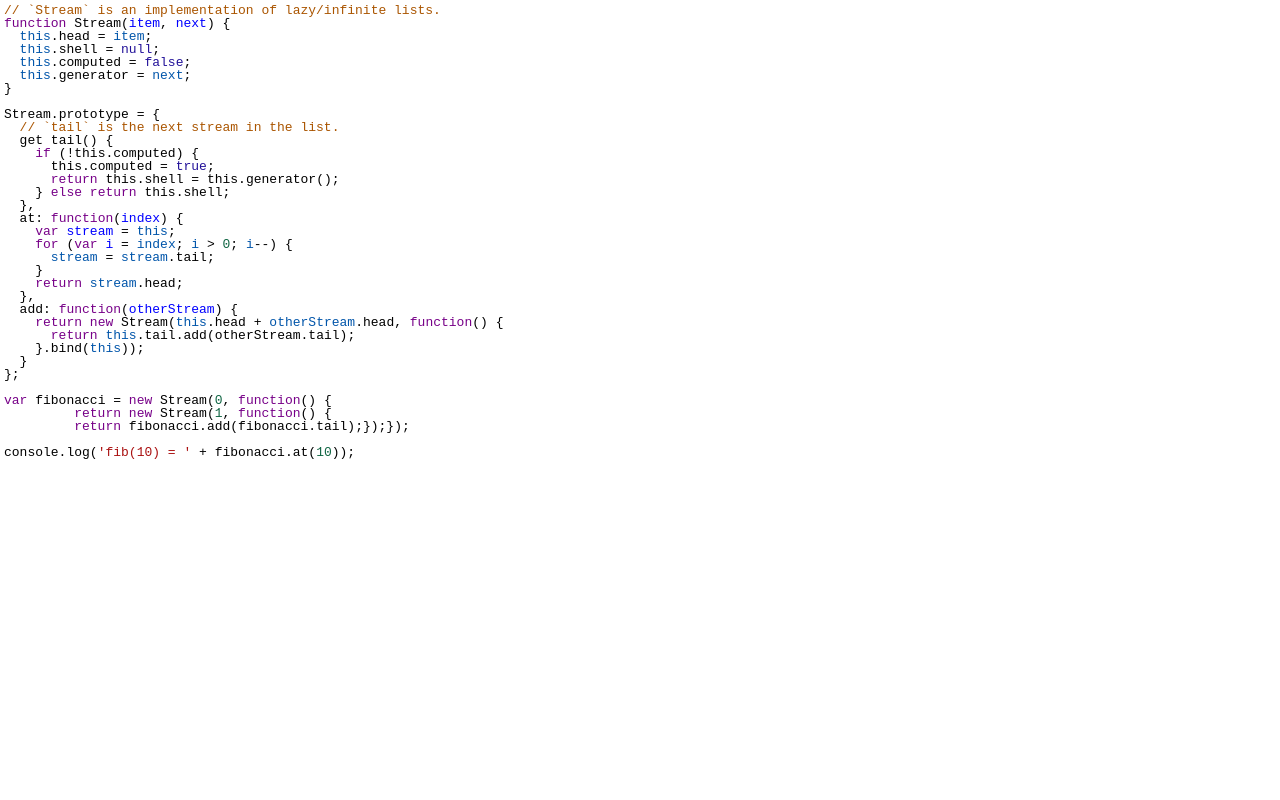
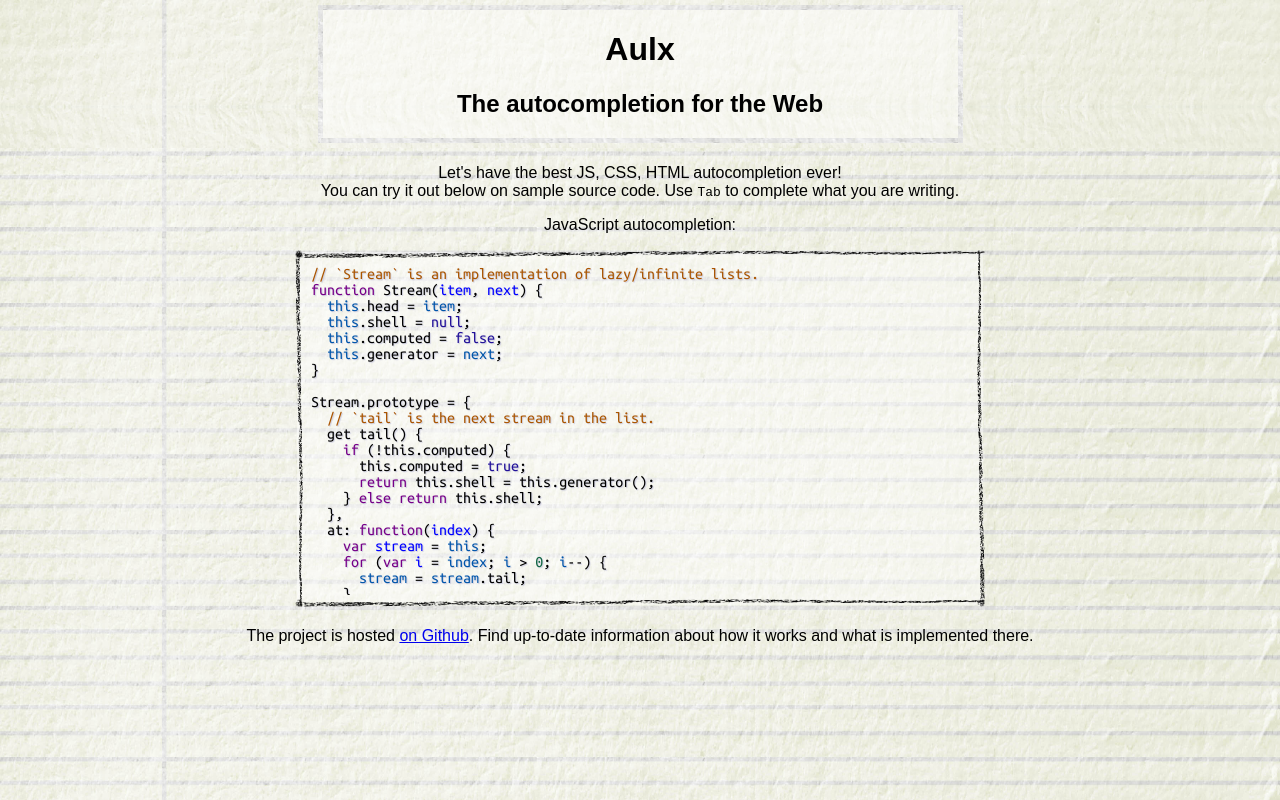
Before and after one commit to espadrine/aulx, a website: page index.html in a window 1280 px wide. Drawn offline with nearby package versions, Linux system fonts and the light colour scheme; a web font is replaced by a local one.

Commit message:
Aulx website.

```diff
--- /dev/null
+++ b/demo/js.html
@@ -0,0 +1,91 @@
+<!doctype html><meta charset='utf-8'>
+<title> Aulx completion testing zone </title>
+<link rel='stylesheet' href='codemirror/lib/codemirror.css'>
+<link rel='stylesheet' href='codemirror/addon/hint/show-hint.css'>
+<link href='http://fonts.googleapis.com/css?family=PT+Mono' rel='stylesheet' type='text/css'>
+<link href='http://fonts.googleapis.com/css?family=Ubuntu+Mono' rel='stylesheet' type='text/css'>
+
+<style>
+body, div.CodeMirror {
+  margin: 0;
+  position: absolute;
+  width: 100%;
+  height: 100%;
+  text-shadow: 1px 1px 1px #ccd;
+  font-family: 'Ubuntu Mono', 'PT Mono', monospace;
+}
+ul.CodeMirror-hints {
+  font-family: 'Ubuntu Mono', 'PT Mono', monospace;
+}
+div.CodeMirror-cursor {
+  transition-property: top, left;
+  transition-duration: 0.01s;
+  -webkit-transition-property: top, left;
+  -webkit-transition-duration: 0.1s;
+  -moz-transition-property: top, left;
+  -moz-transition-duration: 0.1s;
+  box-shadow: 1px 1px 1px #ccd;
+}
+div.CodeMirror-selected {
+  border-radius: 2px;
+}
+::-webkit-scrollbar {
+  width: 12px;
+}
+::-webkit-scrollbar-track {
+  background: transparent;
+  padding: 1px;
+}
+::-webkit-scrollbar-thumb {
+  width: 10px;
+  border-radius: 12px;
+  background: url('crayon.png');
+}
+</style>
+<textarea id='editor'>
+// `Stream` is an implementation of lazy/infinite lists.
+function Stream(item, next) {
+  this.head = item;
+  this.shell = null;
+  this.computed = false;
+  this.generator = next;
+}
+
+Stream.prototype = {
+  // `tail` is the next stream in the list.
+  get tail() {
+    if (!this.computed) {
+      this.computed = true;
+      return this.shell = this.generator();
+    } else return this.shell;
+  },
+  at: function(index) {
+    var stream = this;
+    for (var i = index; i > 0; i--) {
+      stream = stream.tail;
+    }
+    return stream.head;
+  },
+  add: function(otherStream) {
+    return new Stream(this.head + otherStream.head, function() {
+      return this.tail.add(otherStream.tail);
+    }.bind(this));
+  }
+};
+
+var fibonacci = new Stream(0, function() {
+         return new Stream(1, function() {
+         return fibonacci.add(fibonacci.tail);});});
+
+console.log('fib(10) = ' + fibonacci.at(10));
+</textarea>
+
+<script src='codemirror/lib/codemirror.js'></script>
+<script src='codemirror/mode/javascript/javascript.js'></script>
+<script src='popup-ui.js'></script>
+<script src='../node_modules/esprima/esprima.js'></script>
+<script src='../aulx.js'></script>
+<script>
+var cmeditor = CodeMirror.fromTextArea(editor);
+var acUI = new Autocompletion(cmeditor);
+</script>
--- a/index.html
+++ b/index.html
@@ -1,60 +1,60 @@
 <!doctype html><meta charset='utf-8'>
-<title> Aulx completion testing zone </title>
-<link rel='stylesheet' href='demo/codemirror/lib/codemirror.css'>
-<link rel='stylesheet' href='demo/codemirror/addon/hint/show-hint.css'>
+<title> Aulx hands-on </title>
+<link href='http://fonts.googleapis.com/css?family=Averia+Sans+Libre' rel='stylesheet' type='text/css'>
 
 <style>
-body, div.CodeMirror {
-  margin: 0;
-  position: absolute;
+html {
+  text-align: center;
+  font-family: 'Averia Sans Libre', sans-serif;
+  background: url('demo/notebook-bot.jpg') repeat;
+  background-size: 100% auto;
+}
+body { margin: 0; }
+iframe {
+  border: dashed 2px #aac;
+  border-image: url('demo/crayon.png') 19 stretch;
+  border-image-width: 4;
+  background-color: rgba(255, 255, 255, 0.4);
+  background-clip: padding-box;
+  width: 666px;
+  height: 333px;
+  margin: auto;
+  padding: 10px;
+}
+header {
   width: 100%;
-  height: 100%;
+  padding: 5px;
+  box-sizing: border-box;
+  -moz-box-sizing: border-box;
+  background: url('demo/notebook-top.jpg');
+  background-size: 100% auto;
+}
+hgroup {
+  border: 5px solid rgba(188,188,196,0.3);
+  border: 0.4vw solid rgba(188,188,196,0.3);
+  border-image: url('demo/notebook-border.jpg') 12 repeat;
+  background: rgba(255, 255, 255, 0.4);
+  width: 50%;
+  margin: auto;
 }
 </style>
-<textarea id='editor'>
-// `Stream` is an implementation of lazy/infinite lists.
-function Stream(item, next) {
-  this.head = item;
-  this.shell = null;
-  this.computed = false;
-  this.generator = next;
-}
 
-Stream.prototype = {
-  // `tail` is the next stream in the list.
-  get tail() {
-    if (!this.computed) {
-      this.computed = true;
-      return this.shell = this.generator();
-    } else return this.shell;
-  },
-  at: function(index) {
-    var stream = this;
-    for (var i = index; i > 0; i--) {
-      stream = stream.tail;
-    }
-    return stream.head;
-  },
-  add: function(otherStream) {
-    return new Stream(this.head + otherStream.head, function() {
-      return this.tail.add(otherStream.tail);
-    }.bind(this));
-  }
-};
+<header>
+<hgroup>
+  <h1> Aulx </h1>
+  <h2> The autocompletion for the Web </h2>
+</hgroup>
+</header>
 
-var fibonacci = new Stream(0, function() {
-         return new Stream(1, function() {
-         return fibonacci.add(fibonacci.tail);});});
+<p> Let's have the best JS, CSS, HTML autocompletion ever! <br>
+    You can try it out below on sample source code.
+    Use <code>Tab</code> to complete what you are writing.
+</p>
+<p> JavaScript autocompletion:
+</p>
+<iframe src='demo/js.html'></iframe>
 
-console.log('fib(10) = ' + fibonacci.at(10));
-</textarea>
-
-<script src='demo/codemirror/lib/codemirror.js'></script>
-<script src='demo/codemirror/mode/javascript/javascript.js'></script>
-<script src='demo/popup-ui.js'></script>
-<script src='node_modules/esprima/esprima.js'></script>
-<script src='aulx.js'></script>
-<script>
-var cmeditor = CodeMirror.fromTextArea(editor);
-var acUI = new Autocompletion(cmeditor);
-</script>
+<p> The project is hosted <a href='https://github.com/espadrine/aulx'>on
+    Github</a>. Find up-to-date information about how it works and what is
+    implemented there.
+</p>
```
Also changed, not shown: demo/crayon.png (added), demo/notebook-border.jpg (added), demo/notebook-bot.jpg (added), demo/notebook-top.jpg (added).
